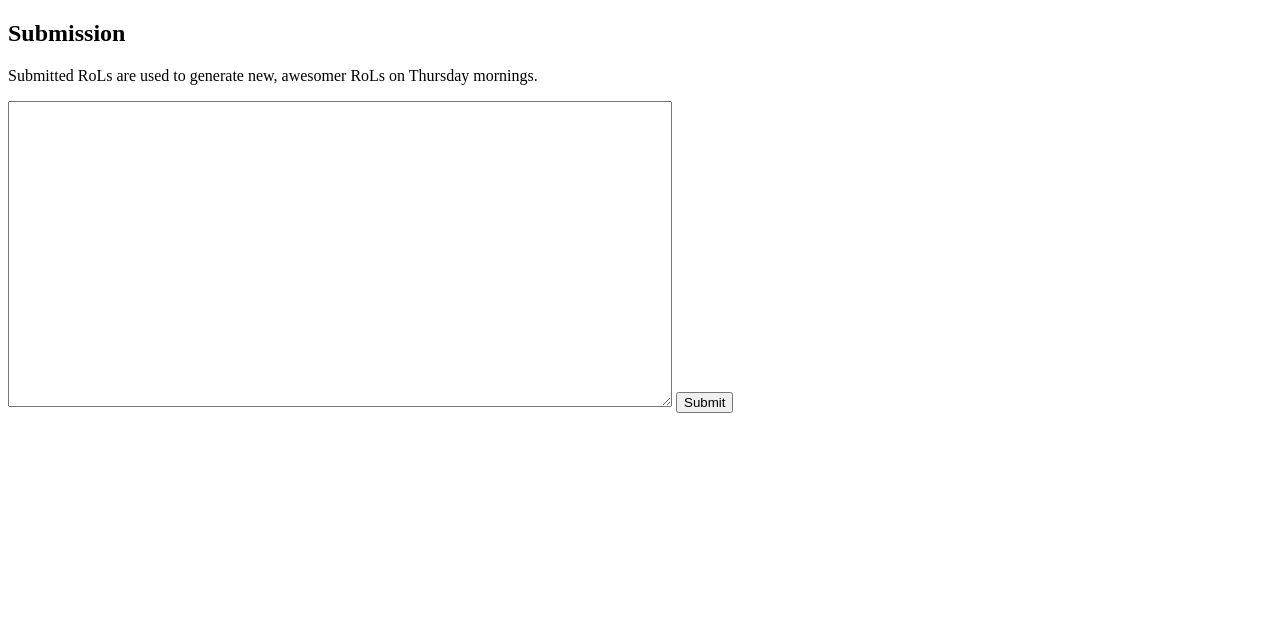
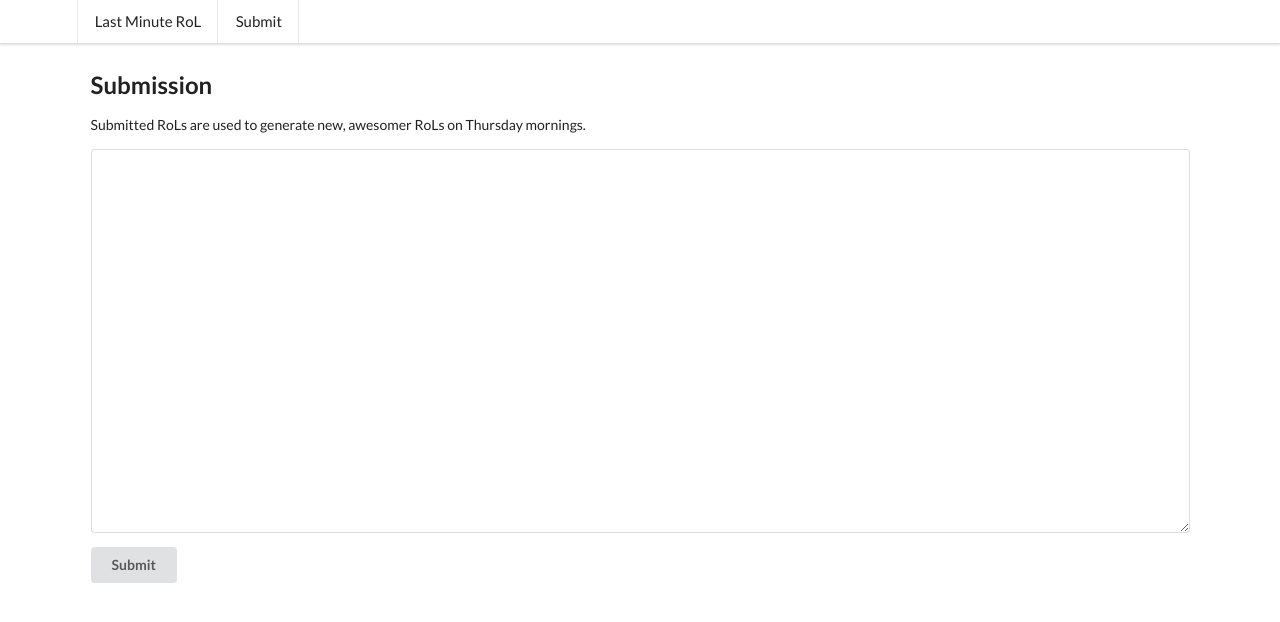
Before and after one commit to drpotato/lastminuterol, a Python web app: template templates/submit.jinja2 in a window 1280 px wide. Shown: the top 622 px of the page. Run offline with Jinja, Linux system fonts and the light colour scheme; the template is opened without the code that fills it, so the values that code supplies are empty; style sheets or scripts are compiled from the project's sources; some libraries are stand-ins or nearby versions.

Commit message:
overhauled frontend styling

```diff
--- /dev/null
+++ b/templates/base.jinja2
@@ -0,0 +1,30 @@
+<!DOCTYPE html>
+<html lang="en">
+<head>
+  {% block head %}
+    <meta charset="UTF-8">
+    <title>
+      {% block title %}{% endblock %}
+      {% if self.title() %} - {% endif %}
+      Last Minute RoL
+    </title>
+
+    <link rel="stylesheet" type="text/css" href="/static/bower_components/semantic-ui/dist/semantic.css">
+    <link rel="stylesheet" type="text/css" href="/static/styles/main.css">
+    <script src="/static/bower_components/jquery/dist/jquery.js"></script>
+    <script src="/static/bower_components/semantic-ui/dist/semantic.js"></script>
+
+  {% endblock %}
+</head>
+<body>
+<div class="ui large top fixed menu">
+  <div class="ui container">
+    <a href="/" class="brand item">Last Minute RoL</a>
+    <a href="/submit" class="item">Submit</a>
+  </div>
+</div>
+<div class="ui container">
+  {% block content %}{% endblock %}
+</div>
+</body>
+</html>
--- a/templates/submit.jinja2
+++ b/templates/submit.jinja2
@@ -1,15 +1,23 @@
-<!DOCTYPE html>
-<html>
-<head lang="en">
-    <meta charset="UTF-8">
-    <title>Submit - Last Minute RoL</title>
-</head>
-<body>
-<h2>Submission</h2>
-<p>Submitted RoLs are used to generate new, awesomer RoLs on Thursday mornings.</p>
-<form action="/" method="post">
-    <textarea id="rol" name="rol" cols=80 rows=20></textarea>
-    <button type="submit">Submit</button>
-</form>
-</body>
-</html>
+{% extends 'base.jinja2' %}
+{% block title %}Submit{% endblock %}
+{% block content %}
+  <div class="ui vertical stripe segment">
+    <div class="ui middle aligned stackable grid container">
+      <div class="row">
+        <div class="sixteen wide column">
+          <h2>Submission</h2>
+          <p>Submitted RoLs are used to generate new, awesomer RoLs on Thursday mornings.</p>
+
+          <form action="/" method="post" class="ui form">
+            <div class="field">
+              <textarea id="rol" name="rol" cols=80 rows=20></textarea>
+            </div>
+            <div class="field">
+              <button class="ui button" type="submit">Submit</button>
+            </div>
+          </form>
+        </div>
+      </div>
+    </div>
+  </div>
+{% endblock %}
```
Also changed, not shown: templates/index.jinja2 (+3 -21 lines).
